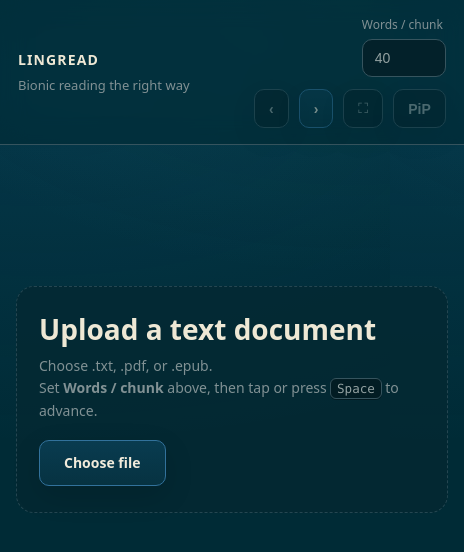
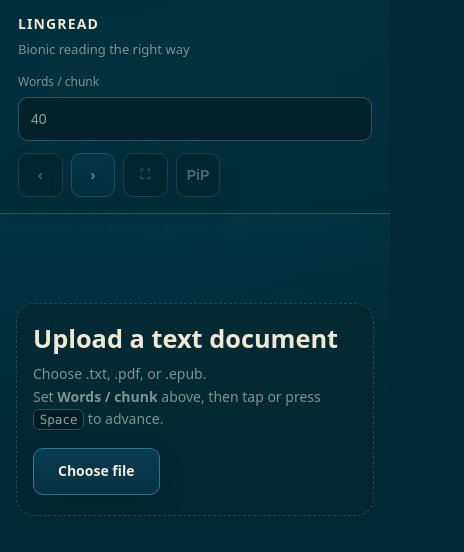
Before and after one commit to JakeTrock/Lingread, a React (Vite) app: page / in a window 390 px wide. Shown: the top 552 px of the page, 464 px wide, since content can reach past the window. Built offline with nearby package versions, Linux system fonts and the light colour scheme.

Commit message:
fix: responsive design

```diff
--- a/index.html
+++ b/index.html
@@ -3,7 +3,7 @@
   <head>
     <meta charset="UTF-8" />
     <link rel="icon" type="image/svg+xml" href="/vite.svg" />
-    <meta name="viewport" content="width=device-width, initial-scale=1.0" />
+    <meta name="viewport" content="width=device-width, initial-scale=1.0, viewport-fit=cover" />
     <title>lingread</title>
   </head>
   <body>
--- a/src/App.css
+++ b/src/App.css
@@ -11,15 +11,16 @@
   backdrop-filter: blur(12px);
   background: color-mix(in oklab, var(--bg) 65%, transparent 35%);
   border-bottom: 1px solid var(--border);
-  padding: 16px 18px;
+  padding: 16px max(18px, env(safe-area-inset-right)) 16px max(18px, env(safe-area-inset-left));
   display: flex;
+  flex-wrap: wrap;
   gap: 16px;
   align-items: center;
   justify-content: space-between;
 }
 
 .brand {
-  min-width: 220px;
+  min-width: 0;
 }
 .brandTitle {
   font-size: 14px;
@@ -106,17 +107,26 @@
 }
 
 .main {
-  width: min(1100px, calc(100% - 32px));
+  width: min(1100px, 100%);
+  max-width: 100%;
   margin: 0 auto;
-  padding: 22px 0 40px;
+  padding: 22px max(16px, env(safe-area-inset-right)) 40px max(16px, env(safe-area-inset-left));
+  box-sizing: border-box;
 }
 
 .status {
   display: flex;
-  align-items: center;
+  flex-wrap: wrap;
+  align-items: flex-start;
   justify-content: space-between;
   gap: 14px;
   margin: 18px 0 14px;
+}
+
+.statusRight {
+  min-width: min(100%, 12rem);
+  flex: 1 1 auto;
+  text-align: right;
 }
 
 .statusLeft {
@@ -124,12 +134,14 @@
   flex-wrap: wrap;
   align-items: center;
   gap: 10px;
+  min-width: 0;
+  flex: 1 1 min(0, 100%);
 }
 
 .pill {
   display: inline-flex;
   align-items: center;
-  max-width: 55ch;
+  max-width: min(55ch, 100%);
   overflow: hidden;
   text-overflow: ellipsis;
   white-space: nowrap;
@@ -403,7 +415,7 @@
 
 .fullscreenProgress {
   position: absolute;
-  bottom: 3vh;
+  bottom: max(3vh, env(safe-area-inset-bottom));
   left: 50%;
   transform: translateX(-50%);
   font-size: 14px;
@@ -411,3 +423,95 @@
   font-weight: 500;
   letter-spacing: 0.05em;
 }
+
+/* ——— Responsive ——— */
+@media (max-width: 768px) {
+  .topbar {
+    flex-direction: column;
+    align-items: stretch;
+    gap: 14px;
+    padding-top: max(14px, env(safe-area-inset-top));
+  }
+
+  .controls {
+    justify-content: stretch;
+    width: 100%;
+  }
+
+  .control {
+    width: 100%;
+    max-width: 100%;
+  }
+
+  .numberInput {
+    width: 100%;
+    min-height: 44px;
+  }
+
+  .buttons {
+    display: grid;
+    grid-template-columns: repeat(4, minmax(0, 1fr));
+    gap: 8px;
+  }
+
+  .buttons .btn {
+    min-height: 44px;
+    padding-left: 10px;
+    padding-right: 10px;
+  }
+
+  .status {
+    flex-direction: column;
+    align-items: stretch;
+  }
+
+  .statusRight {
+    text-align: left;
+    min-width: 0;
+  }
+
+  .hint {
+    font-size: 12px;
+    line-height: 1.45;
+  }
+
+  .reader {
+    padding: 18px 16px 20px;
+    border-radius: 14px;
+  }
+
+  .readerCorner {
+    width: 40px;
+    height: 40px;
+    border-radius: 0 14px 0 0;
+  }
+
+  .chunk {
+    font-size: clamp(17px, 4.2vw, 26px);
+  }
+
+  .empty {
+    margin-top: 8vh;
+    padding: 20px 16px;
+  }
+
+  .emptyTitle {
+    font-size: clamp(22px, 6.5vw, 28px);
+  }
+
+  .fullscreenOverlay {
+    padding: max(6vh, env(safe-area-inset-top)) max(5vw, env(safe-area-inset-right)) max(6vh, env(safe-area-inset-bottom))
+      max(5vw, env(safe-area-inset-left));
+  }
+
+  .fullscreenContent {
+    max-width: 100%;
+    font-size: clamp(20px, 5.5vw, 44px);
+  }
+}
+
+@media (max-width: 380px) {
+  .buttons {
+    grid-template-columns: repeat(2, minmax(0, 1fr));
+  }
+}
--- a/src/index.css
+++ b/src/index.css
@@ -49,6 +49,7 @@
 
 body {
   margin: 0;
+  overflow-x: hidden;
   background: radial-gradient(1200px 600px at 10% 10%, rgba(38, 139, 210, 0.12), transparent 60%),
     radial-gradient(900px 500px at 90% 0%, rgba(42, 161, 152, 0.1), transparent 55%),
     radial-gradient(1000px 600px at 40% 120%, rgba(181, 137, 0, 0.08), transparent 55%), var(--bg);
```
